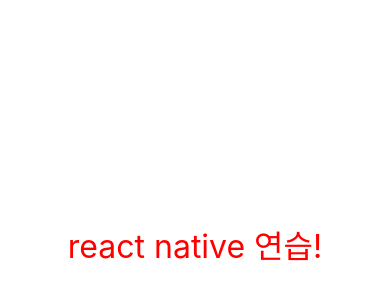
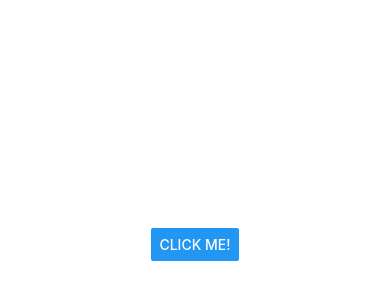
Before and after one commit to Jihun-Hwang/react-native-app-practice, a React Native app: screen / in a window 390 px wide. Shown: the part 178-478 px from the top of the page. Built offline with nearby package versions, Linux system fonts and the light colour scheme.

Commit message:
04. Button & inline handler

```diff
--- a/App.js
+++ b/App.js
@@ -1,18 +1,14 @@
 import { StatusBar } from 'expo-status-bar';
 import React from 'react';
-import { StyleSheet, Text, View } from 'react-native';
+import { StyleSheet, View, Button } from 'react-native';
 
-export default class App extends React.Component {
-
-  render(){
-
-    return (  // handler는 항상 함수로 처리함
-      <View style={styles.container}>
-        <Text style={[styles.textBig, styles.textRed]}>react native 연습!</Text>
-        <StatusBar style="auto" />
-      </View>
-    );
-  }
+export default function App() {
+  return (  // handler는 항상 함수로 처리함
+    <View style={styles.container}>
+      <Button title={'click me!'} onPress={() => console.log('Clicked')} />
+      <StatusBar style="auto" />
+    </View>
+  );
 }
 
 // StyleSheet는 css와 유사함. 자바스크립트 컨트롤
@@ -23,11 +19,4 @@
     alignItems: 'center',
     justifyContent: 'center',
   },
-  textBig: {
-    fontSize: 32,
-  },
-  textRed: {
-    color: 'red',
-  },
-
 });
```
